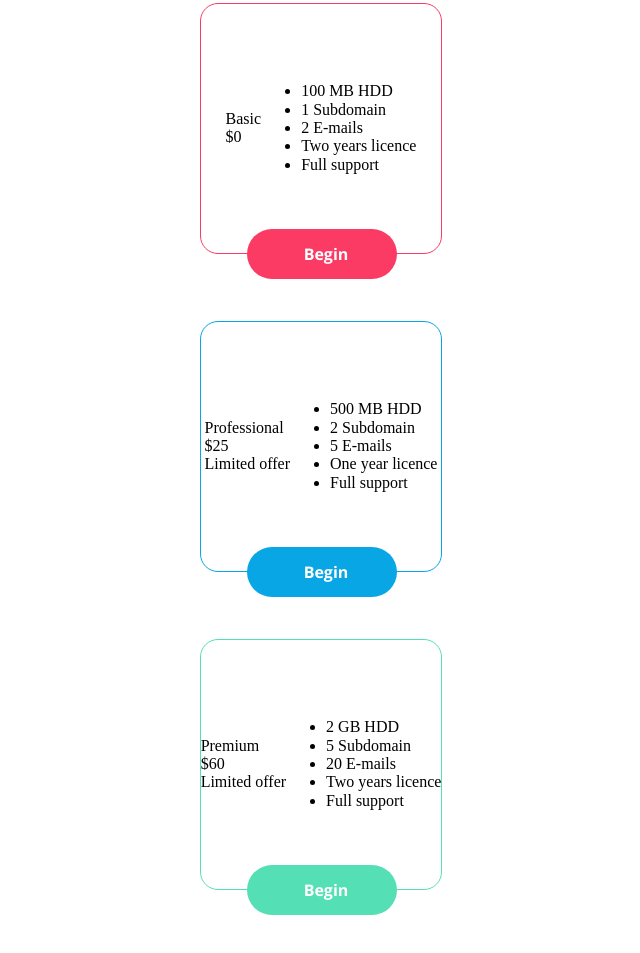
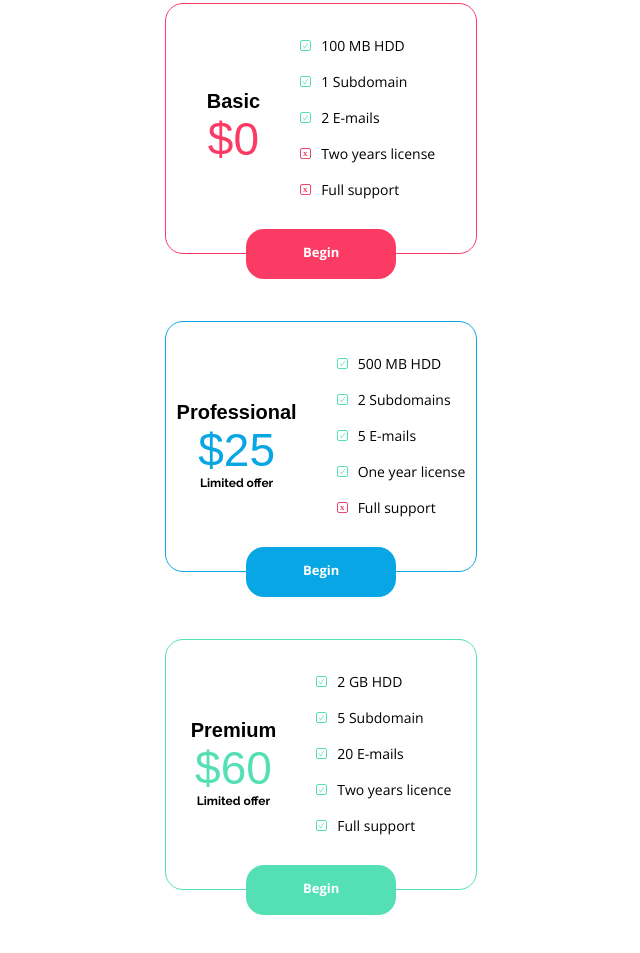
Before and after one commit to izajablecka/BestShop_RWD, a website built with Parcel: page index.html in a window 1280 px wide. Shown: the part 2766-3719 px from the top of the page, without its empty margins (319-959 px from the left). Built offline with nearby package versions, Linux system fonts and the light colour scheme; files whose address does not match are found by name.

Commit message:
amazing pricing section

```diff
--- a/index.html
+++ b/index.html
@@ -116,54 +116,68 @@
     </div>
 </section>
 
-
 <section class="pricing">
     <div class="pricing__inner">
         <h2 class="pricing__inner--hdl">Pricing</h2>
         <div class="pricing__boxes">
             <div class="frame frame__basic">
-                <div class="frame__dsc">
-                    <div class="frame__offer">Basic</div>
-                    <div class="frame__price">$0</div>
+                <div class="dsc">
+                    <div class="dsc__offer">Basic</div>
+                    <div class="dsc__price dsc__price--red">$0</div>
                 </div>
                 <ul class="items">
-                    <li class="items__item">100 MB HDD</li>
-                    <li class="items__item">1 Subdomain</li>
-                    <li class="items__item">2 E-mails</li>
-                    <li class="items__item items__item--not">Two years licence</li>
-                    <li class="items__item items__item--not">Full support</li>
+                    <li class="items__item">
+                        <img src="./src/images/Ckechmark-1.svg" alt="">100 MB HDD</li>
+                    <li class="items__item">
+                        <img src="./src/images/Ckechmark-1.svg" alt="">1 Subdomain</li>
+                    <li class="items__item">
+                        <img src="./src/images/Ckechmark-1.svg" alt="">2 E-mails</li>
+                    <li class="items__item">
+                        <img src="./src/images/Close.svg" alt="">Two years license</li>
+                    <li class="items__item">
+                        <img src="./src/images/Close.svg" alt="">Full support</li>
                 </ul>
                 <a href="#" class="frame__btn frame__btn--red btn">Begin</a>
             </div>
 
             <div class="frame frame__professional">
-                <div class="frame__dsc">
-                    <div class="frame__offer">Professional</div>
-                    <div class="frame__price">$25</div>
-                    <div class="frame__limited">Limited offer</div>
+                <div class="dsc">
+                    <div class="dsc__offer">Professional</div>
+                    <div class="dsc__price dsc__price--blue">$25</div>
+                    <div class="dsc__limited">Limited offer</div>
                 </div>
                 <ul class="items">
-                    <li class="items__item">500 MB HDD</li>
-                    <li class="items__item">2 Subdomain</li>
-                    <li class="items__item">5 E-mails</li>
-                    <li class="items__item">One year licence</li>
-                    <li class="items__item items__item--not">Full support</li>
+                    <li class="items__item">
+                        <img src="./src/images/Ckechmark-1.svg" alt="">500 MB HDD</li>
+                    <li class="items__item">
+                        <img src="./src/images/Ckechmark-1.svg" alt="">2 Subdomains</li>
+                    <li class="items__item">
+                        <img src="./src/images/Ckechmark-1.svg" alt="">5 E-mails</li>
+                    <li class="items__item">
+                        <img src="./src/images/Ckechmark-1.svg" alt="">One year license</li>
+                    <li class="items__item">
+                        <img src="./src/images/Close.svg" alt="">Full support</li>
                 </ul>
                 <a href="#" class="frame__btn frame__btn--blue btn">Begin</a>
             </div>
 
             <div class="frame frame__premium">
-                <div class="frame__dsc">
-                    <div class="frame__offer">Premium</div>
-                    <div class="frame__price">$60</div>
-                    <div class="frame__limited">Limited offer</div>
+                <div class="dsc">
+                    <div class="dsc__offer">Premium</div>
+                    <div class="dsc__price dsc__price--green">$60</div>
+                    <div class="dsc__limited">Limited offer</div>
                 </div>
                 <ul class="items">
-                    <li class="items__item">2 GB HDD</li>
-                    <li class="items__item">5 Subdomain</li>
-                    <li class="items__item">20 E-mails</li>
-                    <li class="items__item">Two years licence</li>
-                    <li class="items__item">Full support</li>
+                    <li class="items__item">
+                        <img src="./src/images/Ckechmark-1.svg" alt="">2 GB HDD</li>
+                    <li class="items__item">
+                        <img src="./src/images/Ckechmark-1.svg" alt="">5 Subdomain</li>
+                    <li class="items__item">
+                        <img src="./src/images/Ckechmark-1.svg" alt="">20 E-mails</li>
+                    <li class="items__item">
+                        <img src="./src/images/Ckechmark-1.svg" alt="">Two years licence</li>
+                    <li class="items__item">
+                        <img src="./src/images/Ckechmark-1.svg" alt="">Full support</li>
                 </ul>
                 <a href="#" class="frame__btn frame__btn--green btn">Begin</a>
             </div>
--- a/src/scss/components/pricing_box.scss
+++ b/src/scss/components/pricing_box.scss
@@ -1,6 +1,7 @@
 @import "../utils/mixins";
 @import "../variables";
 @import "../utils/functions";
+
 
 .pricing__boxes {
   .frame {
@@ -10,30 +11,90 @@
     height: px-to-rem(251px);
     width: 100%;
     position: relative;
+    padding: px-to-rem(11px);
+
+    &:hover {
+      transform: scale(1.1);
+      transition: all 200ms ease-in-out;
+      box-shadow: px-to-rem(5px) px-to-rem(10px) px-to-rem(27px);
+    }
+
     &__basic {
       border: px-to-rem(1px) solid $red-color;
+      &:hover {
+        box-shadow: px-to-rem(5px) px-to-rem(10px) px-to-rem(27px) $red-color-shadow;
+
+      }
     }
     &__professional {
       border: px-to-rem(1px) solid $base-color;
+      &:hover {
+        box-shadow: px-to-rem(5px) px-to-rem(10px) px-to-rem(27px) $blue-shadow;
+      }
     }
     &__premium {
       border: px-to-rem(1px) solid $green-color;
+      &:hover {
+        box-shadow: px-to-rem(5px) px-to-rem(10px) px-to-rem(27px) $green-shadow;
+        opacity: 1;
+      }
     }
-    &__dsc {
-      &__offer {}
-      &__price {}
+    .dsc {
+      @include flex(center,center);
+      flex-direction: column;
+      &__offer {
+        font-family: "Raleway, Bold",sans-serif;
+        font-size: px-to-rem(20px);
+        font-weight: 700;
+        color: $base-font-size;
+        margin-bottom: 0;
+      }
+
+      &__price {
+        font-size: px-to-rem(46px);
+        font-family: " Open Sans", sans-serif;
+        font-weight: 300;
+        &--red{
+          color:$red-color;
+        }
+        &--blue{
+          color:$base-color;
+        }
+        &--green{
+          color:$green-color;
+        }
+      }
+
+      &__limited {
+        font-family: 'Raleway', sans-serif;
+        font-size: px-to-rem(12px);
+        font-weight: 700;
+        color: $font-color;
+      }
     }
+
     .items {
       &__item {
-      }
+        font-family: "Open Sans", sans-serif;
+        font-size: px-to-rem(14px);
+        font-weight: 400;
+        list-style: none;
+        margin-bottom: px-to-rem(20px);
+        img {
+          margin-right: px-to-rem(10px);
+        }
+        }
     }
     &__btn {
       position: absolute;
-      left: px-to-rem(46px);
+      left: calc(50% - 75px);
       top: px-to-rem(225px);
       width: px-to-rem(150px);
       height: px-to-rem(50px);
       padding: px-to-rem(16px) px-to-rem(57px);
+      border-radius: px-to-rem(18px);
+      font-size: px-to-rem(13px);
+
       &--red {
         background-color: $red-color;
       }
--- a/src/scss/variables.scss
+++ b/src/scss/variables.scss
@@ -9,3 +9,7 @@
 
 $grey-color: rgba(247, 247, 247, 1);
 $light-grey-color: rgba(232, 233, 237, 1);
+
+$red-color-shadow: #FEEBEF;
+$green-shadow: #CCF5E8;
+$blue-shadow: #07ACE629;
```
Also changed, not shown: dist/Ckechmark-1.bd599909.svg (added), dist/Close.e311fe8d.svg (added), dist/index.html, src/images/Checkmark-1.svg (added), src/images/Checkmark.svg (added), src/images/Ckechmark-1.svg (added), src/images/Close.svg (added), 2 other files.
